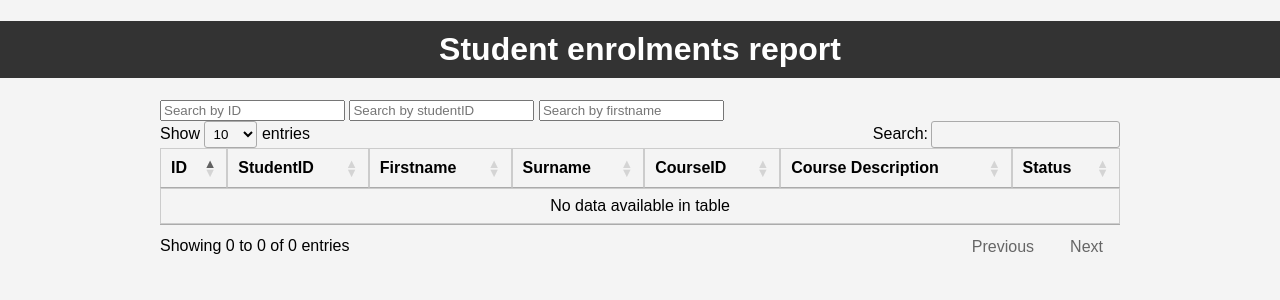
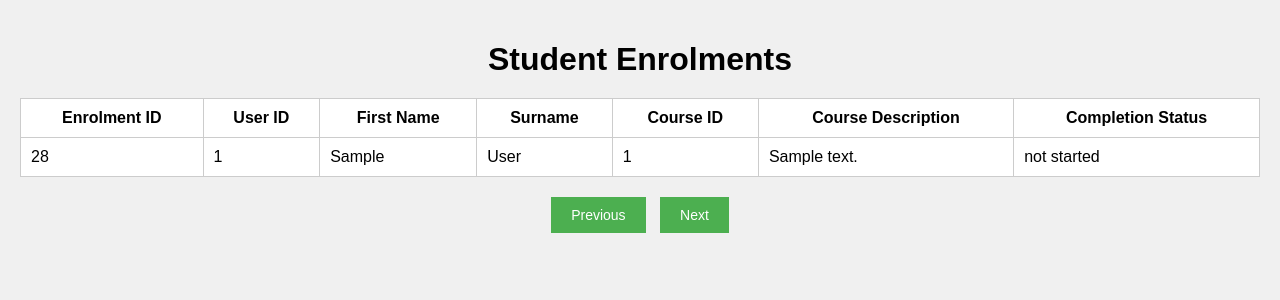
Before and after one commit to Zero-Daay/Enrolment, a PHP site: page /view.php in a window 1280 px wide. Shown: the top 300 px of the page. Run offline with PHP 8.4, Linux system fonts and the light colour scheme; data comes from the database, SQL or seed files in the repository; tables that the repository leaves empty or names only in its code hold one stand-in row (values such as "Sample post"); data that the repository does not hold is empty; some libraries are stand-ins or nearby versions.

Commit message:
update the ajax script to load data

```diff
--- a/Database.php
+++ b/Database.php
@@ -27,7 +27,8 @@ class Database {
         return $stmt;
     }
 
-    public function getEnrolments() {
+    public function getEnrolments($page, $perPage = 20) {
+        $offset = ($page - 1) * $perPage;
         $stmt = $this->query("
         SELECT
             Enrolments.EnrolmentID,
@@ -43,6 +44,7 @@ class Database {
             Users ON Enrolments.UserID = Users.UserID
         JOIN
             Courses ON Enrolments.CourseID  = Courses.CourseID
+        LIMIT {$perPage} OFFSET {$offset}
     ");
 
         if ($stmt->execute()) {
@@ -51,6 +53,7 @@ class Database {
             throw new Exception($stmt->errorInfo()[2]);
         }
     }
+
 
 
 
--- a/index.php
+++ b/index.php
@@ -4,10 +4,26 @@ $config = require 'config.php';
 
 $db = new Database($config);
 
+$page = isset($_GET['page']) ? (int)$_GET['page'] : 1;
+$perPage = isset($_GET['perPage']) ? (int)$_GET['perPage'] : 20;
+
 try {
-    $enrolments = $db->getEnrolments();
+    $enrolments = $db->getEnrolments($page, $perPage);
 } catch (Exception $e) {
-    die(friendlyError($e->getMessage()));
+    die($db->friendlyError($e->getMessage()));
 }
 
-require 'view.php';
+$output = '';
+foreach ($enrolments as $enrolment) {
+    $output .= '<tr>';
+    $output .= '<td>' . htmlspecialchars($enrolment->EnrolmentID) . '</td>';
+    $output .= '<td>' . htmlspecialchars($enrolment->UserID) . '</td>';
+    $output .= '<td>' . htmlspecialchars($enrolment->FirstName) . '</td>';
+    $output .= '<td>' . htmlspecialchars($enrolment->Surname) . '</td>';
+    $output .= '<td>' . htmlspecialchars($enrolment->CourseID) . '</td>';
+    $output .= '<td>' . htmlspecialchars($enrolment->Description) . '</td>';
+    $output .= '<td>' . htmlspecialchars($enrolment->CompletionStatus) . '</td>';
+    $output .= '</tr>';
+}
+
+echo $output;
--- a/script.js
+++ /dev/null
@@ -1,26 +0,0 @@
-
-$(document).ready(function() {
-    var table = $('#studentTable').DataTable();
-
-    // Add event listeners for each of the search boxes
-    $('#searchID').keyup(function() {
-        table
-            .columns(0)
-            .search(this.value)
-            .draw();
-    });
-
-    $('#searchStudentID').keyup(function() {
-        table
-            .columns(1)
-            .search(this.value)
-            .draw();
-    });
-
-    $('#searchFirstname').keyup(function() {
-        table
-            .columns(2)
-            .search(this.value)
-            .draw();
-    });
-});
--- a/styles.css
+++ b/styles.css
@@ -1,30 +1,46 @@
 body {
     font-family: Arial, sans-serif;
     margin: 0;
-    padding: 0;
-    background: #f4f4f4;
+    padding: 20px;
+    background-color: #f0f0f0;
 }
 
 h1 {
-    background: #333;
-    color: #fff;
-    padding: 10px 0;
+    text-align: center;
+    margin-bottom: 20px;
+}
+
+#enrolments-table {
+    width: 100%;
+    background-color: #ffffff;
+    border-collapse: collapse;
+    margin-bottom: 20px;
+}
+
+#enrolments-table th,
+#enrolments-table td {
+    padding: 10px;
+    border: 1px solid #cccccc;
+}
+
+#pagination-buttons {
     text-align: center;
 }
 
-.center {
-    max-width: 960px;
-    margin: 20px auto;
+#pagination-buttons button {
+    padding: 10px 20px;
+    font-size: 14px;
+    background-color: #4caf50;
+    color: #ffffff;
+    border: none;
+    cursor: pointer;
+    margin-right: 10px;
 }
 
-.student-table {
-    width: 100%;
-    margin-top: 20px;
-    border-collapse: collapse;
+#pagination-buttons button:last-child {
+    margin-right: 0;
 }
 
-.student-table th, .student-table td {
-    padding: 10px;
-    border: 1px solid #ccc;
-    text-align: left;
+#pagination-buttons button:hover {
+    background-color: #45a049;
 }
--- a/view.php
+++ b/view.php
@@ -1,66 +1,82 @@
-<!doctype html>
-<html lang="en">
+<!DOCTYPE html>
+<html>
 <head>
-    <meta charset="utf-8">
-    <title>Student enrolment report</title>
-    <meta name="description" content="Student enrolment report">
-    <meta name="author" content="Yujie Hu">
-    <meta name="date" content="27/05/2023">
-
-    <!-- Include DataTables CSS -->
-    <link rel="stylesheet" type="text/css" href="https://cdn.datatables.net/1.10.25/css/jquery.dataTables.min.css">
-    <link rel="stylesheet" type="text/css" href="styles.css">
-
+    <!-- include any necessary scripts, styles, meta tags -->
+    <script src="https://code.jquery.com/jquery-3.5.1.min.js"></script>
+    <link rel="stylesheet" href="https://cdn.datatables.net/1.10.25/css/jquery.dataTables.min.css">
+    <link rel="stylesheet" href="styles.css">
 </head>
 <body>
-<main>
-    <h1>Student enrolments report</h1>
-
-    <div class="center">
-        <div>
-            <label for="searchID"></label><input type="text" id="searchID" placeholder="Search by ID">
-            <label for="searchStudentID"></label><input type="text" id="searchStudentID" placeholder="Search by studentID">
-            <label for="searchFirstname"></label><input type="text" id="searchFirstname" placeholder="Search by firstname">
-        </div>
-        <table class="student-table" id="studentTable">
+<!-- Enrolment Table -->
+<h1>Student Enrolments</h1>
+<table id="enrolments-table">
     <thead>
     <tr>
-                <th>ID</th>
-                <th>StudentID</th>
-                <th>Firstname</th>
+        <th>Enrolment ID</th>
+        <th>User ID</th>
+        <th>First Name</th>
         <th>Surname</th>
-                <th>CourseID</th>
+        <th>Course ID</th>
         <th>Course Description</th>
-                <th>Status</th>
+        <th>Completion Status</th>
     </tr>
     </thead>
     <tbody>
-            <?php /** @var $enrolments */
-            foreach ($enrolments as $row): ?>
-                <tr>
-                    <td><?= $row->EnrolmentID ?></td>
-                    <td><?= $row->UserID ?></td>
-                    <td><?= $row->FirstName ?></td>
-                    <td><?= $row->Surname ?></td>
-                    <td><?= $row->CourseID?></td>
-                    <td><?= $row->Description?></td>
-                    <td><?= $row->CompletionStatus?></td>
-                </tr>
-            <?php endforeach; ?>
+    <!-- Data will be inserted here by jQuery -->
     </tbody>
 </table>
+
+<!-- Pagination Buttons -->
+<div id="pagination-buttons">
+    <button id="prev-button">Previous</button>
+    <button id="next-button">Next</button>
 </div>
 
-</main>
+<!-- Ajax Script to Load Data -->
+<script>
+    $(document).ready(function(){
+        var page = 1;
+        var perPage = 20;
 
-<!-- Include jQuery -->
-<script src="https://ajax.googleapis.com/ajax/libs/jquery/3.5.1/jquery.min.js"></script>
+        function loadEnrolments(){
+            $.ajax({
+                url: 'index.php',
+                type: 'GET',
+                data: {
+                    page: page,
+                    perPage: perPage
+                },
+                success: function(response){
+                    // append response to your table
+                    $('#enrolments-table tbody').append(response);
+                },
+                error: function(jqXHR, textStatus, errorThrown){
+                    console.error(textStatus, errorThrown);
+                }
+            });
+        }
 
-<!-- Include DataTables -->
-<script type="text/javascript" src="https://cdn.datatables.net/1.10.25/js/jquery.dataTables.min.js"></script>
+        // call the function on document ready to load first page
+        loadEnrolments();
 
-<script src="script.js"></script>
+        // Previous button click event
+        $('#prev-button').on('click', function(){
+            if (page > 1) {
+                page--;
+                $('#enrolments-table tbody').empty(); // Clear the table body
+                loadEnrolments();
+            }
+        });
 
-
+        // Next button click event
+        $('#next-button').on('click', function(){
+            page++;
+            $('#enrolments-table tbody').empty(); // Clear the table body
+            loadEnrolments();
+        });
+    });
+</script>
 </body>
 </html>
+
+</html>
```
Lines whose indentation alone changed are shown as unchanged.
